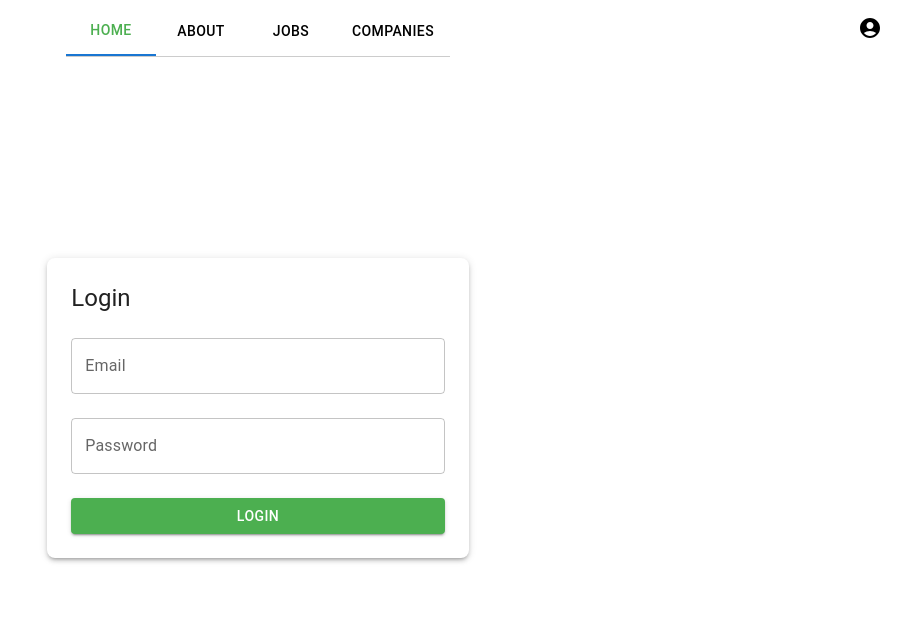
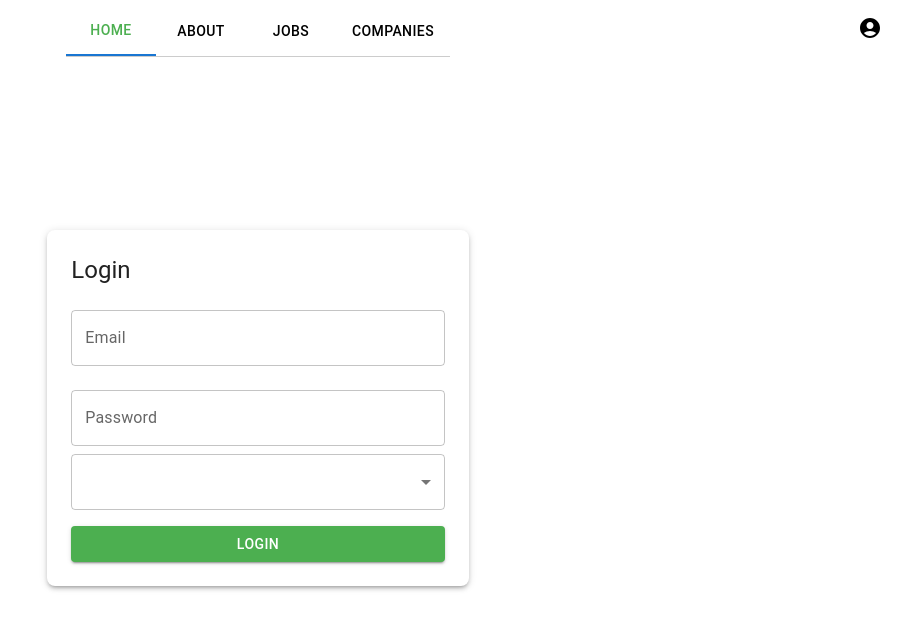
Before and after one commit to TambeShruti/web-design-user-experience, a React (Vite) app in the folder Assignment 9/job portal/frontend/vite-project/: page /login in a window 1280 px wide. Shown: the top 630 px of the page, without its empty margins (382-1280 px from the left). Built offline with nearby package versions, Linux system fonts and the light colour scheme.

Commit message:
type ui added

```diff
--- a/Assignment 9/job portal/frontend/vite-project/src/components/Login.jsx
+++ b/Assignment 9/job portal/frontend/vite-project/src/components/Login.jsx
@@ -1,11 +1,20 @@
 import React, { useState } from "react";
-import { Paper, Typography, TextField, Button, Grid } from "@mui/material";
+import {
+  Paper,
+  Typography,
+  TextField,
+  Button,
+  Grid,
+  Select,
+  MenuItem,
+} from "@mui/material";
 import { green } from "@mui/material/colors";
 import axios from "axios";
 
 const Login = () => {
   const [email, setEmail] = useState("");
   const [password, setPassword] = useState("");
+  const [type, setType] = useState("");
   const [error, setError] = useState("");
 
   const handleLogin = async () => {
@@ -13,6 +22,7 @@ const Login = () => {
       const response = await axios.post("/api/user/login", {
         email,
         password,
+        type,
       });
       console.log(response);
       const token = response.data.token;
@@ -60,6 +70,17 @@ const Login = () => {
             variant="outlined"
             margin="normal"
           />
+          <Select
+            fullWidth
+            label="Type"
+            value={type}
+            onChange={(e) => setType(e.target.value)}
+            variant="outlined"
+            margin="normal"
+          >
+            <MenuItem value="employee">Employee</MenuItem>
+            <MenuItem value="admin">Admin</MenuItem>
+          </Select>
           <Button
             fullWidth
             variant="contained"
```
Also changed, not shown: Assignment 9/job portal/frontend/vite-project/src/pages/AdminPage.jsx (added), 1 other file (tests, documents, lock files or other folders).
